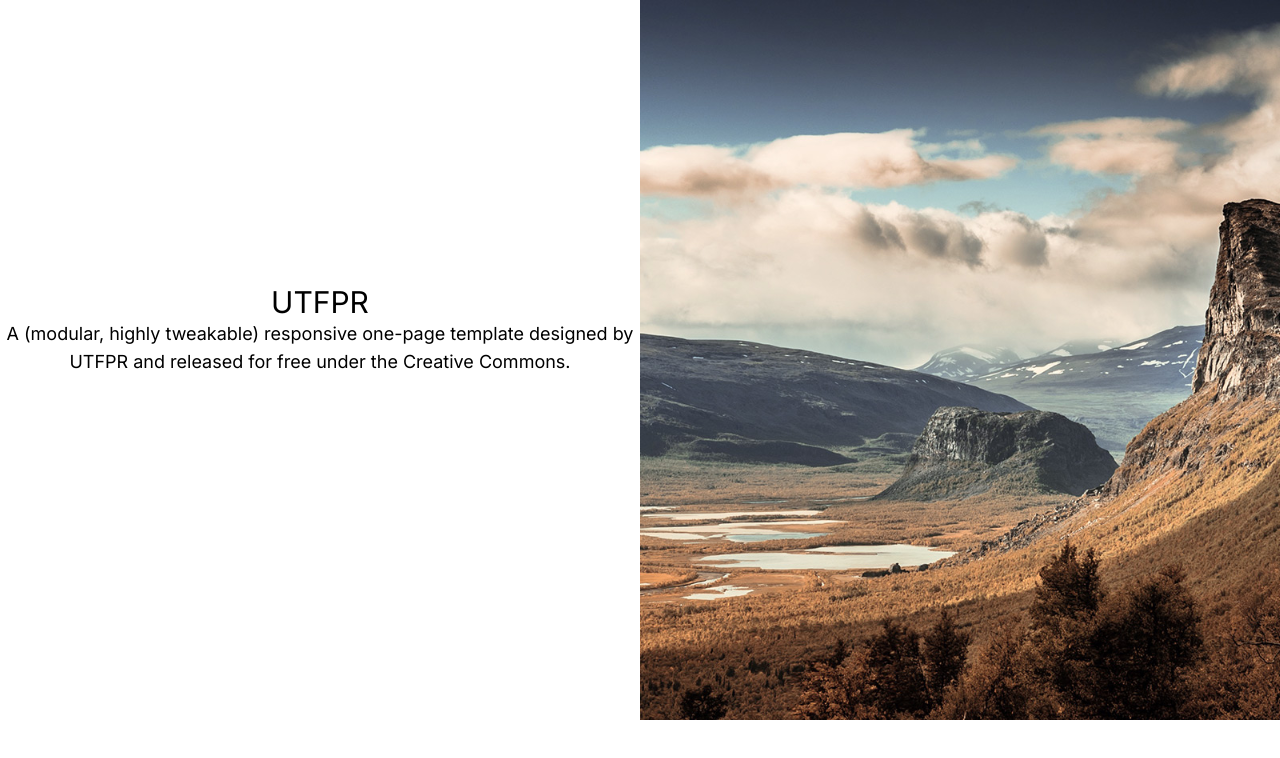
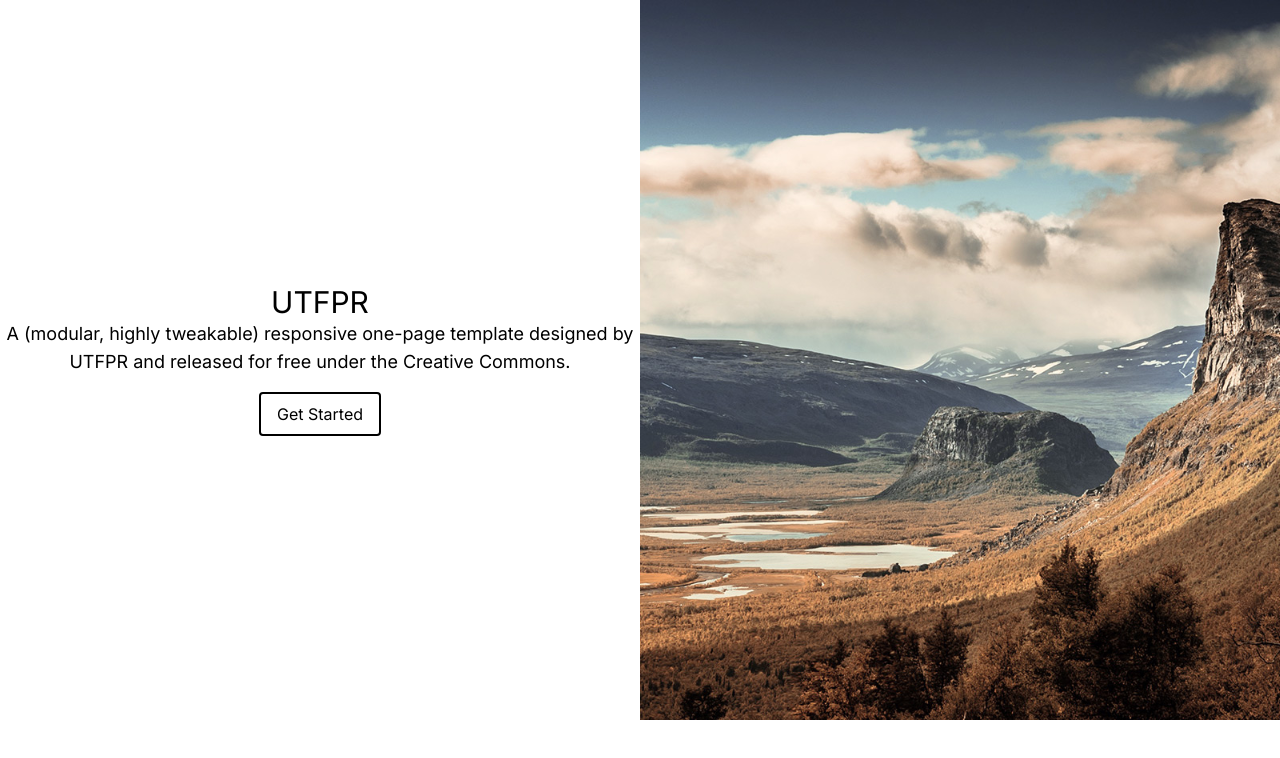
Before and after one commit to uWaanted/provads, a Next.js app: page / in a window 1280 px wide. Shown: the top 758 px of the page. Built offline with nearby package versions, Linux system fonts and the light colour scheme.

Commit message:
text-center a

```diff
--- a/app/components/Section1.tsx
+++ b/app/components/Section1.tsx
@@ -9,12 +9,14 @@ export default function Section1() {
         <p className="text-lg text-center">
           A (modular, highly tweakable) responsive one-page template designed by UTFPR and released for free under the Creative Commons.
         </p>
-        <a
-          href="#"
-          className="border-2 border-transparent text-white bg-transparent px-4 py-2 rounded hover:border-cyan-500 hover:text-cyan-500 hover:bg-transparent mt-4"
-        >
-          Get Started
-        </a>
+        <div className="text-center">
+          <a
+            href="#"
+            className="border-2 border-black text-black px-4 py-2 rounded hover:border-cyan-500 hover:text-cyan-500 hover:bg-transparent mt-4 inline-block"
+          >
+            Get Started
+          </a>
+        </div>
       </div>
     </div>
   );
```
